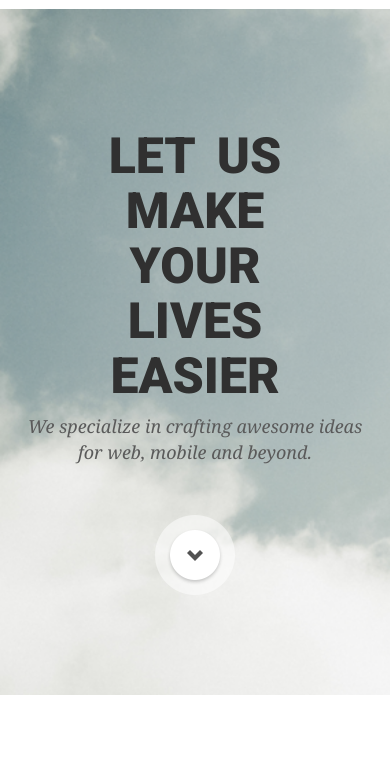
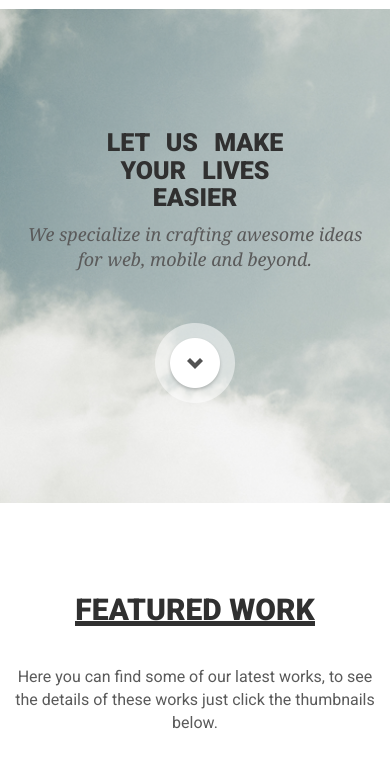
Before and after one commit to ahmetcadirci25/clean, a website: page index.html in a window 390 px wide. Shown: the part 71-843 px from the top of the page. Drawn offline with nearby package versions, Linux system fonts and the light colour scheme.

Commit message:
mobil h1 size küçültüldü.

```diff
--- a/scss/style.scss
+++ b/scss/style.scss
@@ -323,6 +323,12 @@ section{
             color: $gri;
         }
 
+        .hero-section {
+            h1 {
+                font-size: 25px;
+            }
+        }
+
     }
 
     /* Custom, iPhone Retina */
```
Also changed, not shown: css/style.css.
